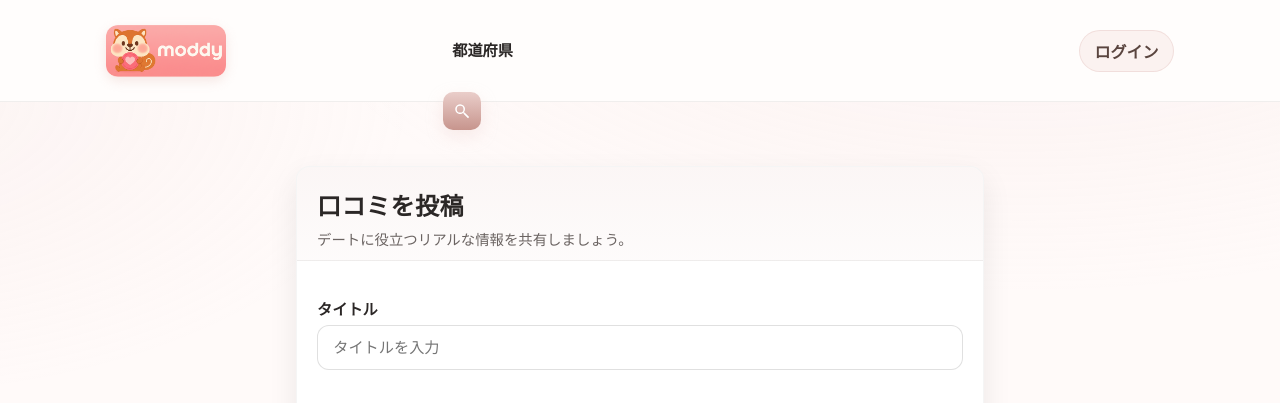
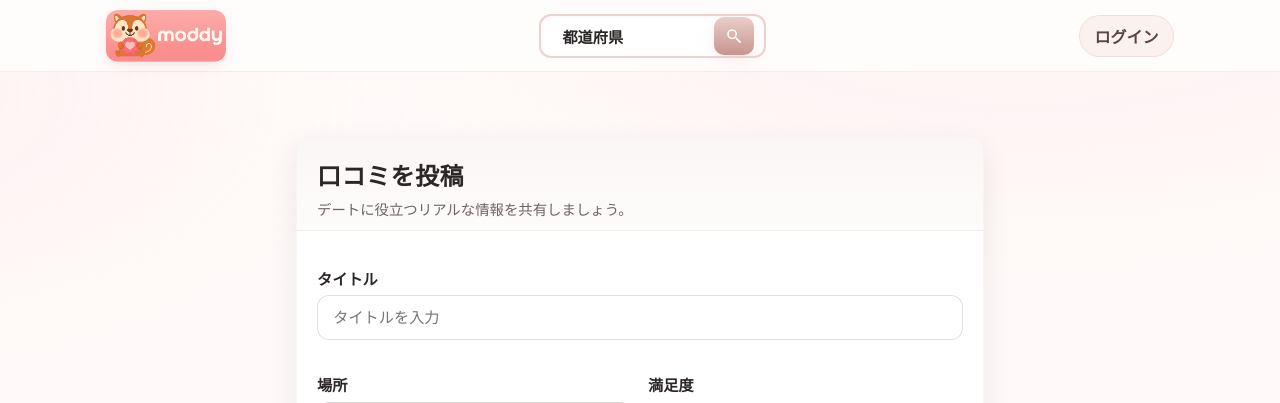
Before and after one commit to ceres-hackathon-2025/team-b-0903, a Laravel app: page /create/1 in a window 1280 px wide. Shown: the top 403 px of the page. Run offline with Laravel 12, Linux system fonts and the light colour scheme; data comes from the database, SQL or seed files in the repository.

Commit message:
検索の修正

```diff
--- a/resources/views/partials/header.blade.php
+++ b/resources/views/partials/header.blade.php
@@ -95,10 +95,24 @@
   }
 
   /* 検索枠が勝手に広がらないよう固定気味に */
+  /* 検索ボックス */
   .moddy-search{
-    flex: 0 1 auto;                 /* ← 伸びない */
-    width: clamp(260px, 35vw, 420px);/* ← 端末に合わせて適度に縮む */
+    display: inline-flex;
+    align-items: center;
+    gap: .6rem;
+
+    height: 44px;                  /* 既存と同じ高さ */
+    padding: 0 .75rem;             /* ← 横方向の余白を増やす */
+    background: #fff;
+
+    /* 枠線をピンク系に */
+    border: 2px solid rgba(var(--base-rgb), .9); /* #EACECA に近い色味 */
+    border-radius: 12px;
+
+    /* ほんのり内側の陰影（任意） */
+    box-shadow: 0 1px 3px rgba(0,0,0,.03) inset;
   }
+
 
   @media (max-width:640px){
     .moddy-search{ width: min(92vw, 420px); }
```
